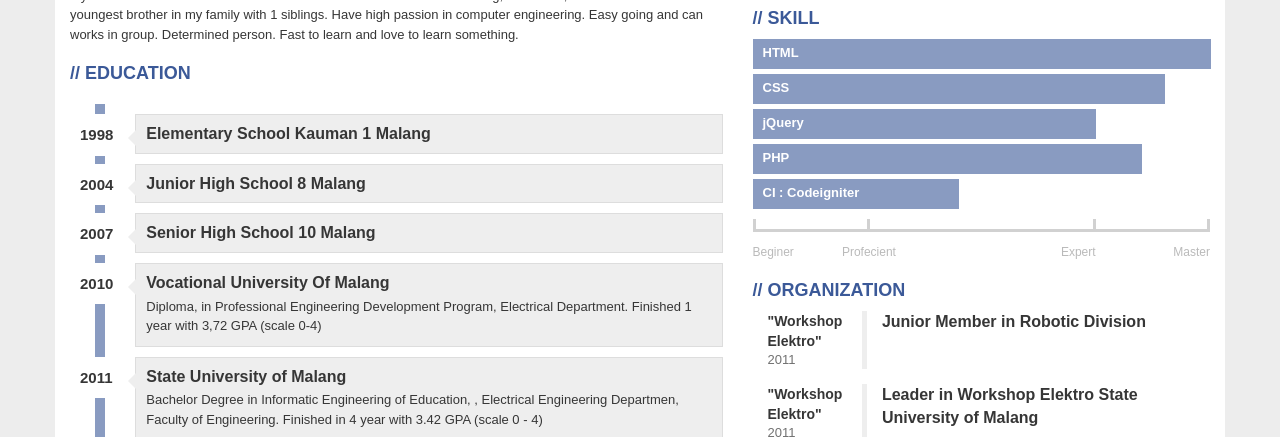
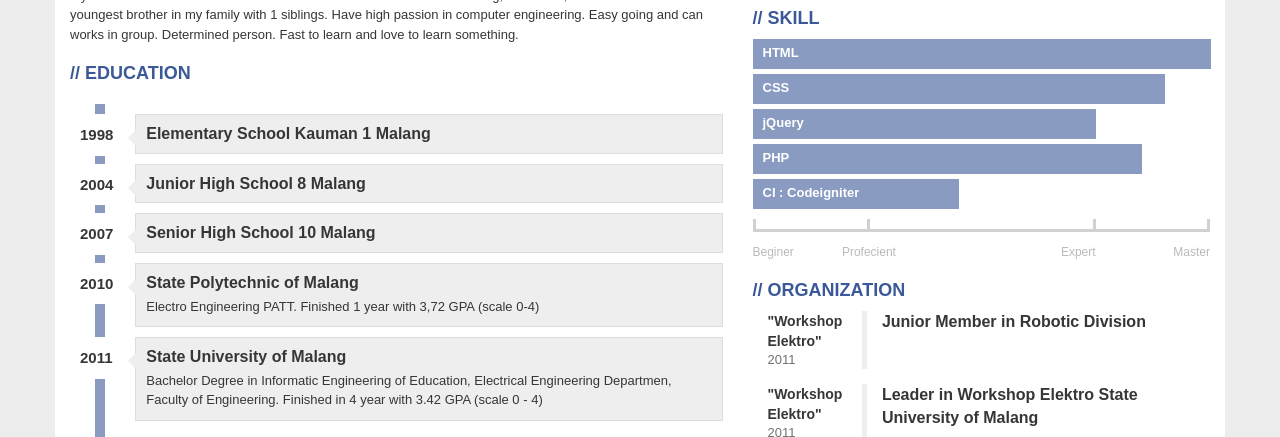
Before and after one commit to roborawr/cv, a plain HTML site: page index.html in a window 1280 px wide. Shown: the part 515-952 px from the top of the page. Drawn offline with Linux system fonts and the light colour scheme.

Commit message:
Edit New CV

```diff
--- a/index.html
+++ b/index.html
@@ -92,15 +92,15 @@
 						<li>
 							<div class="year pull-left"> 2010 </div>
 							<div class="description pull-right">
-								<h3>Vocational University Of Malang</h3>
-								<p>Diploma, in Professional Engineering Development Program, Electrical Department. Finished 1 year with 3,72 GPA (scale 0-4)</p>
+								<h3>State Polytechnic of Malang</h3>
+								<p>Electro Engineering PATT. Finished 1 year with 3,72 GPA (scale 0-4)</p>
 							</div>
 						</li>
 						<li>
 							<div class="year pull-left"> 2011 </div>
 							<div class="description pull-right">
 								<h3>State University of Malang</h3>
-								<p>Bachelor Degree in Informatic Engineering of Education, , Electrical Engineering Departmen, Faculty of Engineering. Finished in 4 year with 3.42 GPA (scale 0 - 4) </p>
+								<p>Bachelor Degree in Informatic Engineering of Education, Electrical Engineering Departmen, Faculty of Engineering. Finished in 4 year with 3.42 GPA (scale 0 - 4) </p>
 							</div>
 						</li>
 					</ul>
```
